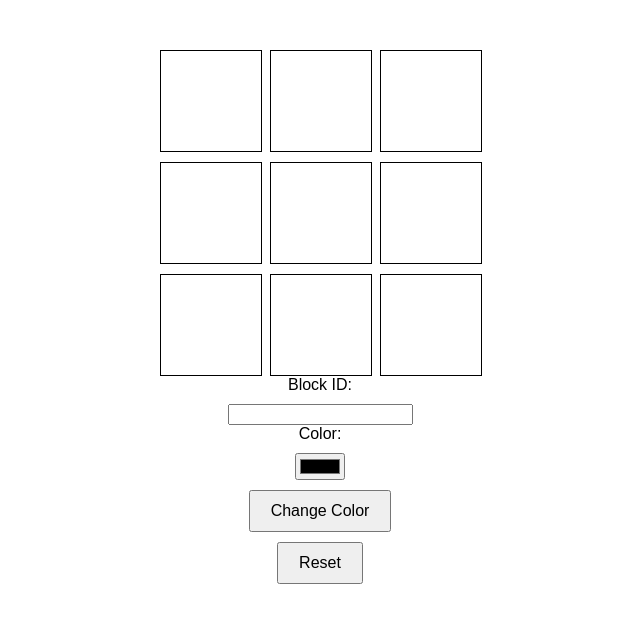
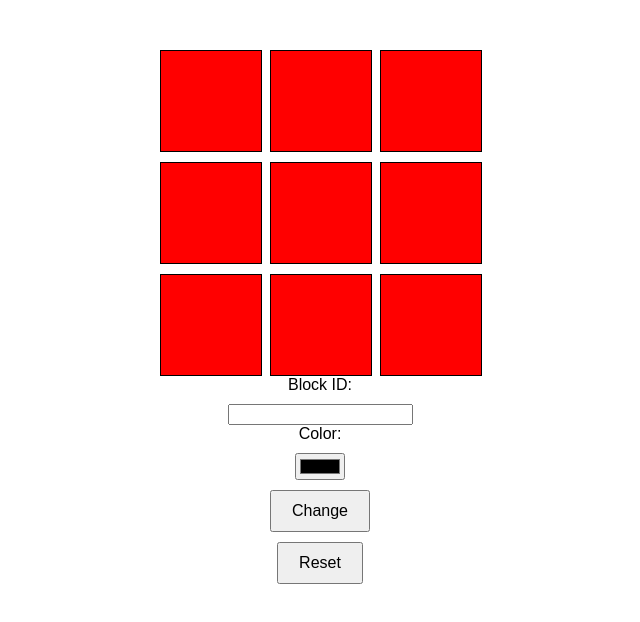
Before and after one commit to acciojob/Replit-Asian-Paints-sanjayrautela, a website: page main.html in a window 1280 px wide. Shown: the whole page, without its empty margins (320-960 px from the left). Drawn offline with Linux system fonts and the light colour scheme.

Commit message:
created a submission

```diff
--- a/main.html
+++ b/main.html
@@ -26,7 +26,7 @@
     <label for="colour_id">Color:</label>
     <input type="color" id="colour_id">
 
-    <button id="change_button">Change Color</button>
+    <button id="change_button">Change</button>
     <button id="reset_button">Reset</button>
 
     <script src="script.js"></script>
--- a/styles.css
+++ b/styles.css
@@ -18,6 +18,7 @@ body {
     height: 100px;
     background-color: transparent;
     border: 1px solid #000;
+	background-color:rgb(255, 0, 0);
 }
 
 #block_id,
```
